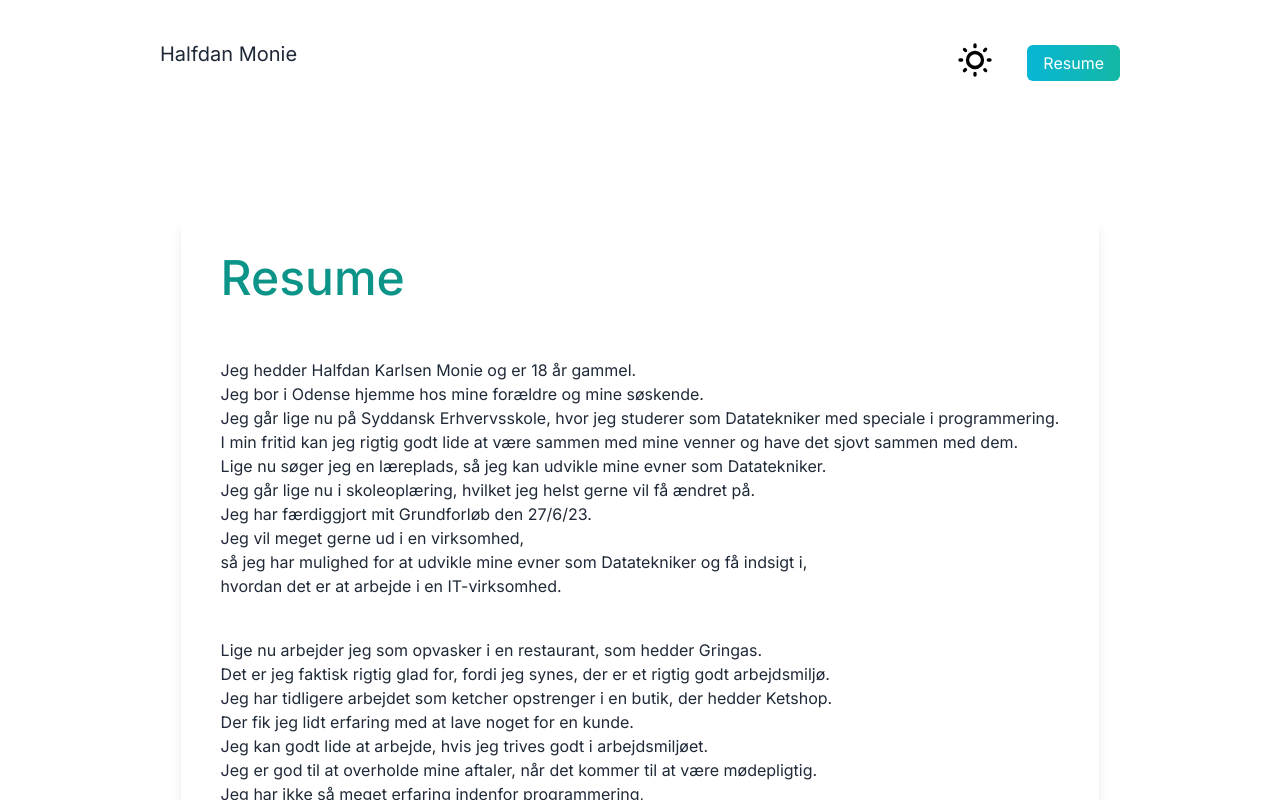
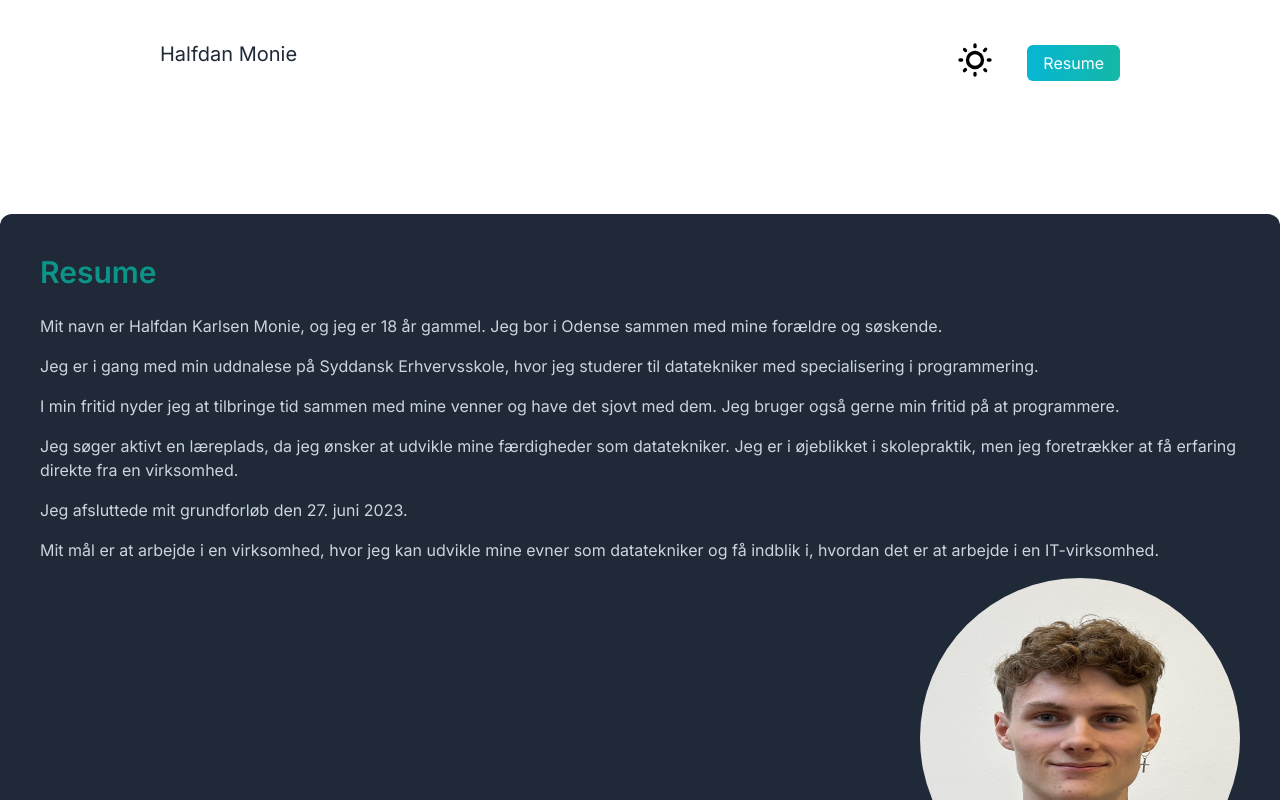
Before and after one commit to half0150/Portfolio, a Next.js app: page /resume in a window 1280 px wide. Shown: the top 800 px of the page. Built offline with nearby package versions, Linux system fonts and the light colour scheme.

Commit message:
Updated Resume page text and insereted cv photo

```diff
--- a/package.json
+++ b/package.json
@@ -9,6 +9,7 @@
     "lint": "next lint"
   },
   "dependencies": {
+    "framer-motion": "^11.0.6",
     "next": "14.1.0",
     "next-themes": "^0.2.1",
     "next.js": "^1.0.3",
--- a/src/app/page.js
+++ b/src/app/page.js
@@ -8,6 +8,7 @@ import pin from "../../public/pin-front-gradient.png";
 import phone from "../../public/phone-only-front-gradient.png";
 import chat from "../../public/chat-text-front-gradient.png";
 import ContactInfo from "./contact/ContactInfo";
+
 
 export default function Home() {
   return (
--- a/src/app/resume/page.jsx
+++ b/src/app/resume/page.jsx
@@ -1,33 +1,27 @@
 export default function index() {
   return (
     <div className="flex justify-center gap-10">
-      <div className="shadow-lg p-10 rounded-xl my-10">
-        <section>
-                <h3 className="text-5xl text-teal-600 font-medium mb-14">
-                  Resume
-                </h3>
-                <p>Jeg hedder Halfdan Karlsen Monie og er 18 år gammel.</p>
-                <p>Jeg bor i Odense hjemme hos mine forældre og mine søskende.</p>
-                <p>Jeg går lige nu på Syddansk Erhvervsskole, hvor jeg studerer som Datatekniker med speciale i programmering.</p>
-                <p>I min fritid kan jeg rigtig godt lide at være sammen med mine venner og have det sjovt sammen med dem.</p>
-                <p>Lige nu søger jeg en læreplads, så jeg kan udvikle mine evner som Datatekniker.</p>
-                <p>Jeg går lige nu i skoleoplæring, hvilket jeg helst gerne vil få ændret på.</p>
-                <p>Jeg har færdiggjort mit Grundforløb den 27/6/23.</p>
-                <p>Jeg vil meget gerne ud i en virksomhed,</p>
-                <p>så jeg har mulighed for at udvikle mine evner som Datatekniker og få indsigt i,</p>
-                <p className="
-                mb-10">hvordan det er at arbejde i en IT-virksomhed.</p>
-                <p>Lige nu arbejder jeg som opvasker i en restaurant, som hedder Gringas.</p>
-                <p>Det er jeg faktisk rigtig glad for, fordi jeg synes, der er et rigtig godt arbejdsmiljø.</p>
-                <p>Jeg har tidligere arbejdet som ketcher opstrenger i en butik, der hedder Ketshop.</p>
-                <p>Der fik jeg lidt erfaring med at lave noget for en kunde.</p>
-                <p>Jeg kan godt lide at arbejde, hvis jeg trives godt i arbejdsmiljøet.</p>
-                <p>Jeg er god til at overholde mine aftaler, når det kommer til at være mødepligtig.</p>
-                <p>Jeg har ikke så meget erfaring indenfor programmering,</p>
-                <p>men jeg finder det meget interessant og vil gerne lære mere om det.</p>
-                <p>Jeg har altid været meget glad for at arbejde med IT, siden jeg fik min første computer.</p>
-                </section>
-              </div>
+      <div className="shadow-lg p-10 rounded-xl my-10 bg-gray-800">
+        <section className="text-gray-700 flex">
+          <div className="text-slate-300">
+            <h3 className="text-3xl font-semibold mb-6 text-teal-600">Resume</h3>
+            <p className="mb-4">Mit navn er Halfdan Karlsen Monie, og jeg er 18 år gammel. Jeg bor i Odense sammen med mine forældre og søskende.</p>
+            <p className="mb-4">Jeg er i gang med min uddnalese på Syddansk Erhvervsskole, hvor jeg studerer til datatekniker med specialisering i programmering.</p>
+            <p className="mb-4">I min fritid nyder jeg at tilbringe tid sammen med mine venner og have det sjovt med dem. Jeg bruger også gerne min fritid på at programmere.</p>
+            <p className="mb-4">Jeg søger aktivt en læreplads, da jeg ønsker at udvikle mine færdigheder som datatekniker. Jeg er i øjeblikket i skolepraktik, men jeg foretrækker at få erfaring direkte fra en virksomhed.</p>
+            <p className="mb-4">Jeg afsluttede mit grundforløb den 27. juni 2023.</p>
+            <p className="mb-4">Mit mål er at arbejde i en virksomhed, hvor jeg kan udvikle mine evner som datatekniker og få indblik i, hvordan det er at arbejde i en IT-virksomhed.</p>
+            <img src="../../cv_billede.jpg" alt="Halfdan Monie" className="w-80 h-80 rounded-full mb-6 ml-auto" /> {}
+            <p className="mb-4">Jeg arbejder lige nu som opvasker på restauranten Gringas, hvilket jeg virkelig værdsætter, da jeg synes, at arbejdsmiljøet er fantastisk.</p>
+            <p className="mb-4">Tidligere har jeg arbejdet som ketcher-opstrenger hos Ketshop, hvor jeg også vi iblandt gode kollegaer.</p>
+            <p className="mb-4">Jeg trives bedst, når jeg arbejder i et positivt arbejdsmiljø, og jeg er god til at overholde mine forpligtelser, især når det drejer sig om at møde til tiden.</p>
+            <p className="mb-4">Min erfaring inden for programmering er begrænset, men jeg finder emnet meget interessant og er ivrig efter at lære mere.</p>
+            <p className="mb-4">Min passion for IT opstod allerede, da jeg fik min første computer, og jeg har altid nydt at arbejde med teknologi.</p>
+          </div>
+          <div>
+          </div>
+        </section>
+      </div>
     </div>
   );
 };
```
Also changed, not shown: 1 other file (tests, documents, lock files or other folders).
